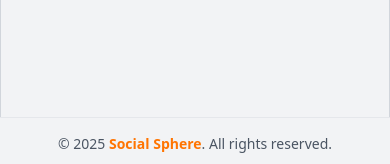
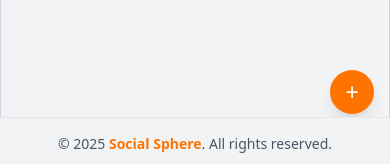
Before and after one commit to alokmaurya22/devconnect-social, a React (Vite) app in the folder social-sphere/: page / in a window 390 px wide. Shown: the part 674-838 px from the top of the page. Built offline with nearby package versions, Linux system fonts and the light colour scheme; no server answers; the database is empty.

Commit message:
Create Post Button added for mobile view.

```diff
--- a/social-sphere/src/components/homePageComponents/MainFeed.jsx
+++ b/social-sphere/src/components/homePageComponents/MainFeed.jsx
@@ -3,33 +3,52 @@ import Feed from "../Feed";
 import { TabButton } from "./ImportantComponents";
 import { useGuestTimer } from "../../context/GuestTimerContext";
 
-const MainFeed = () => {
+const MainFeed = ({ onPostClick }) => {
     const [activeTab, setActiveTab] = useState("foryou");
-
     const { isAuthenticated, openLoginModal, setShowTimer } = useGuestTimer();
 
     const handleTabChange = (value) => {
         if (value === "following" && !isAuthenticated) {
-            openLoginModal();     // Show login modal
-            setShowTimer(false);  // Pause timer
+            openLoginModal();
+            setShowTimer(false);
             return;
         }
         setActiveTab(value);
     };
 
     return (
-        <main className="w-full md:w-3/5 border-x border-gray-300 dark:border-gray-700 h-[calc(100vh-4rem)] overflow-y-auto scrollbar-thin scrollbar-thumb-gray-400 dark:scrollbar-thumb-gray-700 py-6 px-2">
-            {/* <main className="w-full md:w-3/5 border-x border-gray-300 dark:border-gray-700 px-4 h-[calc(100vh-4rem)] overflow-y-auto scrollbar-thin scrollbar-thumb-gray-400 dark:scrollbar-thumb-gray-700 py-8"> */}
+        <main className="w-full md:w-3/5 border-x border-gray-300 dark:border-gray-700 h-[calc(100vh-4rem)] overflow-y-auto scrollbar-thin scrollbar-thumb-gray-400 dark:scrollbar-thumb-gray-700 py-6 px-2 relative">
+
+            {/* Tabs */}
             <div className="sticky top-0 z-10 bg-light-bg dark:bg-dark-bg py-1">
                 <div className="flex justify-between">
                     <TabButton label="For You" value="foryou" activeTab={activeTab} setActiveTab={handleTabChange} />
                     <TabButton label="Following" value="following" activeTab={activeTab} setActiveTab={handleTabChange} />
                 </div>
             </div>
-            {/* Feed content */}
+
+            {/* Feed */}
             <Feed activeTab={activeTab} />
-            {/* Extra spacing so last post is not hidden behind the fixed footer */}
+
+            {/* Spacer */}
             <div className="h-20"></div>
+            {/* 🔘 Create Post Button (Mobile Only) */}
+            {/* Create Post Button - only for mobile */}
+            <div className="fixed bottom-14 right-4 md:hidden z-50 group">
+                <button
+                    onClick={onPostClick}
+                    className="bg-brand-orange text-white w-11 h-11 rounded-full shadow-lg hover:bg-orange-600 transition-colors text-2xl relative"
+                    aria-label="Create Post"
+                >
+                    +
+                    {/* Tooltip */}
+                    <span className="absolute right-16 top-1/2 -translate-y-1/2 bg-gray-700 text-white text-xs px-2 py-1 rounded-md opacity-0 group-hover:opacity-100 transition-opacity">
+                        Create Post
+                    </span>
+                </button>
+            </div>
+
+
         </main>
     );
 };
```
